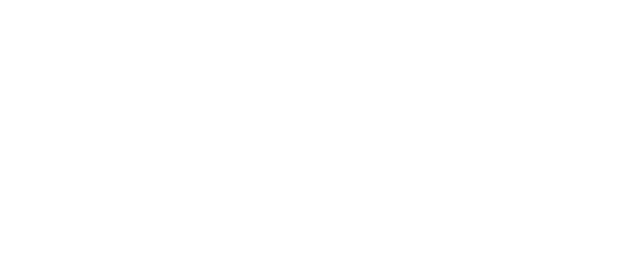
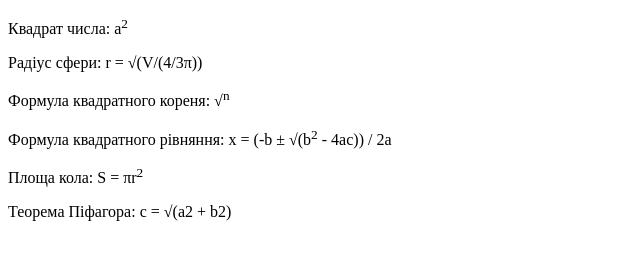
Before and after one commit to Oazinchenko/HTML-CSS, a plain HTML site: page homework/hw1-2.html in a window 1280 px wide. Shown: the whole page, without its empty margins (0-640 px from the left). Drawn offline with Linux system fonts and the light colour scheme.

Commit message:
готово 1-2

```diff
--- a/homework/hw1-2.html
+++ b/homework/hw1-2.html
@@ -2,9 +2,22 @@
 <html lang="en">
 <head>
     <meta charset="UTF-8">
-    <title>Title</title>
+    <title>hw1-2</title>
 </head>
+
 <body>
 
+
+<p>Квадрат числа: a<sup>2</sup></p>
+
+<p>Радіус сфери: r = &#8730;(V/(4/3&#960;))</p>
+
+<p>Формула квадратного кореня: &#8730;<sup>n</sup></p>
+
+<p>Формула квадратного рівняння: x = (-b &#177; &#8730;(b<sup>2</sup> - 4ac)) / 2a</p>
+
+<p>Площа кола: S = &#960;r<sup>2</sup></p>
+
+<p>Теорема Піфагора: c = &#8730;(a2 + b2)</p>
 </body>
 </html>
```
